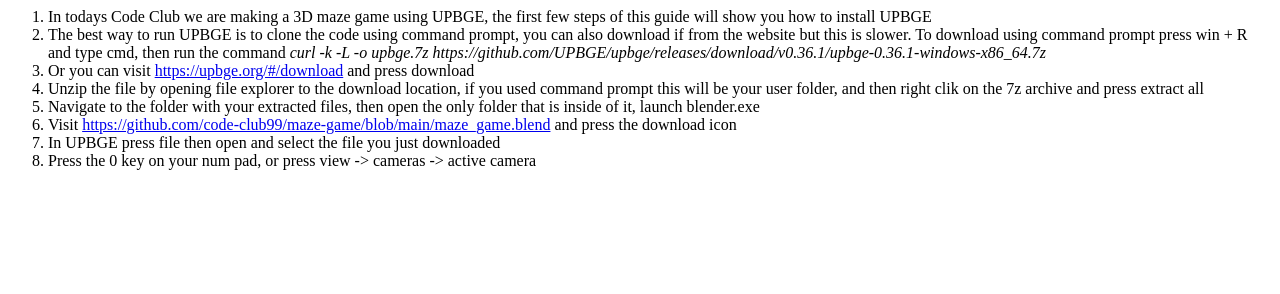
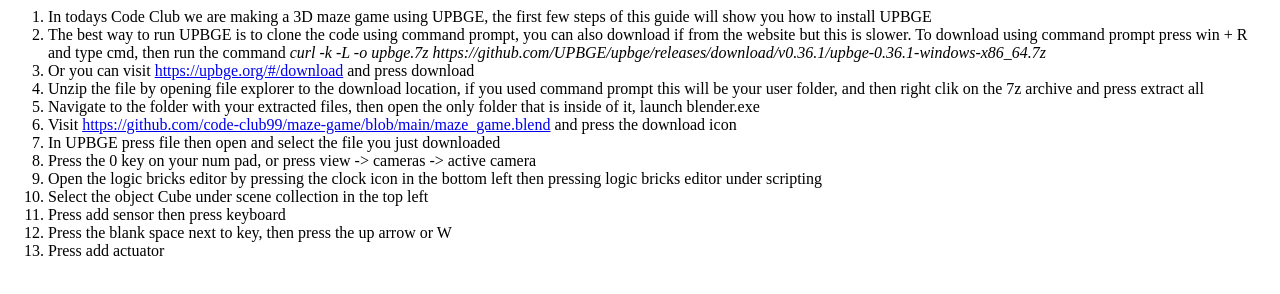
Before and after one commit to code-club99/maze-game, a plain HTML site: page index.html in a window 1280 px wide. Drawn offline with Linux system fonts and the light colour scheme.

Commit message:
Update index.html

```diff
--- a/index.html
+++ b/index.html
@@ -7,4 +7,9 @@
     <li>Visit <a href="https://github.com/code-club99/maze-game/blob/main/maze_game.blend">https://github.com/code-club99/maze-game/blob/main/maze_game.blend</a> and press the download icon</li>
     <li>In UPBGE press file then open and select the file you just downloaded</li>
     <li>Press the 0 key on your num pad, or press view -> cameras -> active camera</li>
+    <li>Open the logic bricks editor by pressing the clock icon in the bottom left then pressing logic bricks editor under scripting</li>
+    <li>Select the object Cube under scene collection in the top left</li>
+    <li>Press add sensor then press keyboard</li>
+    <li>Press the blank space next to key, then press the up arrow or W</li>
+    <li>Press add actuator </li>
   </ol>
```
